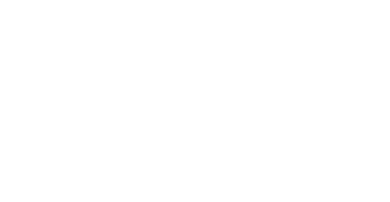
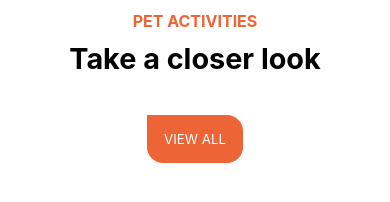
Before and after one commit to oriolraventosc/202209-w1ch4-oriol-raventos, a plain HTML site: page index.html in a window 390 px wide. Drawn offline with Linux system fonts and the light colour scheme.

Commit message:
Add header to the index html page

```diff
--- a/css/style.css
+++ b/css/style.css
@@ -0,0 +1,79 @@
+:root {
+  --margin: 0;
+  --font-family: -apple-system, BlinkMacSystemFont, "Nunito", Arial, sans-serif;
+  --padding-left: 61px;
+  --padding-right: 61px;
+  --font-size: 1.125rem;
+  --color-main: #ed6436;
+  --text-align: center;
+}
+
+html {
+  font-family: var(--font-family);
+  margin: var(--margin);
+  padding-right: var(--padding-right);
+  padding-left: var(--padding-left);
+}
+
+@media screen and (max-width: 480px) {
+  body {
+    font-size: var(--font-size);
+    text-align: var(--text-align);
+  }
+
+  .header-title {
+    font-size: 1rem;
+    text-align: center;
+    color: var(--color-main);
+  }
+
+  h2 {
+    display: block;
+    font-size: 1.8rem;
+    margin: var(--margin);
+  }
+
+  button {
+    border: none;
+    font-family: var(--font-family);
+    width: 6rem;
+    height: 3rem;
+    border-top-left-radius: 0px;
+    border-top-right-radius: 16px;
+    border-bottom-left-radius: 16px;
+    border-bottom-right-radius: 16px;
+    margin-top: 2.4rem;
+    cursor: pointer;
+  }
+
+  .button--dark {
+    background-color: var(--color-main);
+    color: #ffff;
+  }
+
+  div {
+    display: flex;
+    justify-content: center;
+    margin-top: 3.3rem;
+    position: relative;
+  }
+
+  img {
+    width: 300px;
+    border-radius: 20px;
+  }
+
+  div h3 {
+    position: absolute;
+    top: 7rem;
+    font-size: 15px;
+    color: #ffff;
+  }
+
+  div p {
+    top: 8.1rem;
+    font-size: 1.5rem;
+    position: absolute;
+    color: #ffff;
+  }
+}
--- a/index.html
+++ b/index.html
@@ -6,6 +6,20 @@
     <meta name="viewport" content="width=device-width, initial-scale=1.0" />
     <title>Pet Activities</title>
     <link rel="stylesheet" href="css/style.css" />
+    <link
+      href="https://fonts.googleapis.com/css2?family=Oxygen&display=swap"
+      rel="stylesheet"
+    />
+    <link
+      href="https://fonts.googleapis.com/css2?family=Nunito:wght@800&display=swap"
+      rel="stylesheet"
+    />
   </head>
-  <body></body>
+  <body>
+    <header class="main-header">
+      <h1 class="header-title">PET ACTIVITIES</h1>
+      <h2>Take a closer look</h2>
+      <button class="button button--dark">VIEW ALL</button>
+    </header>
+  </body>
 </html>
```
